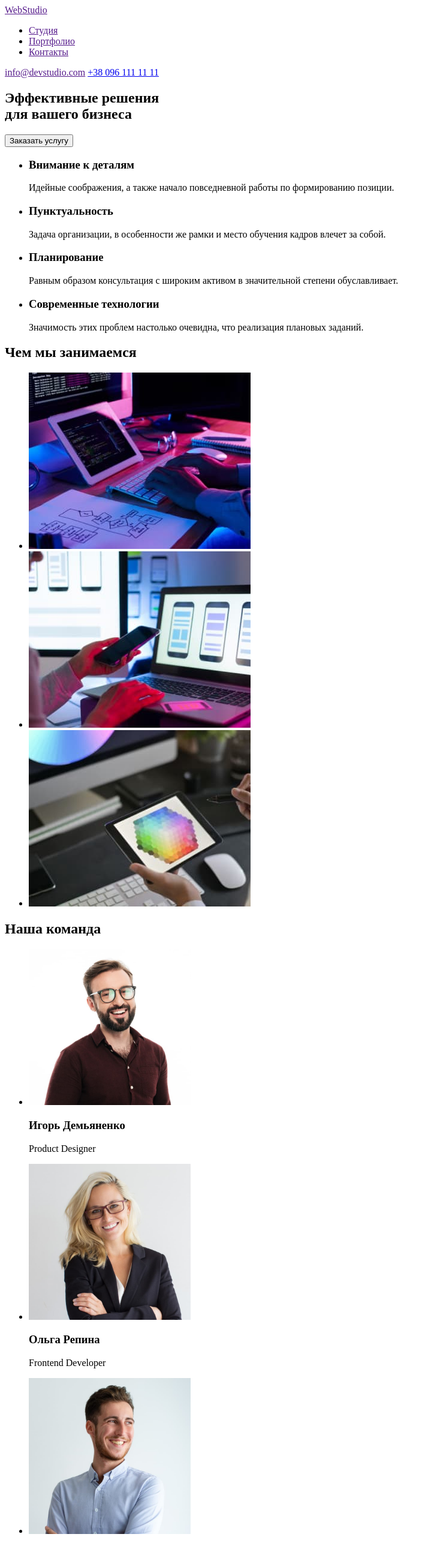
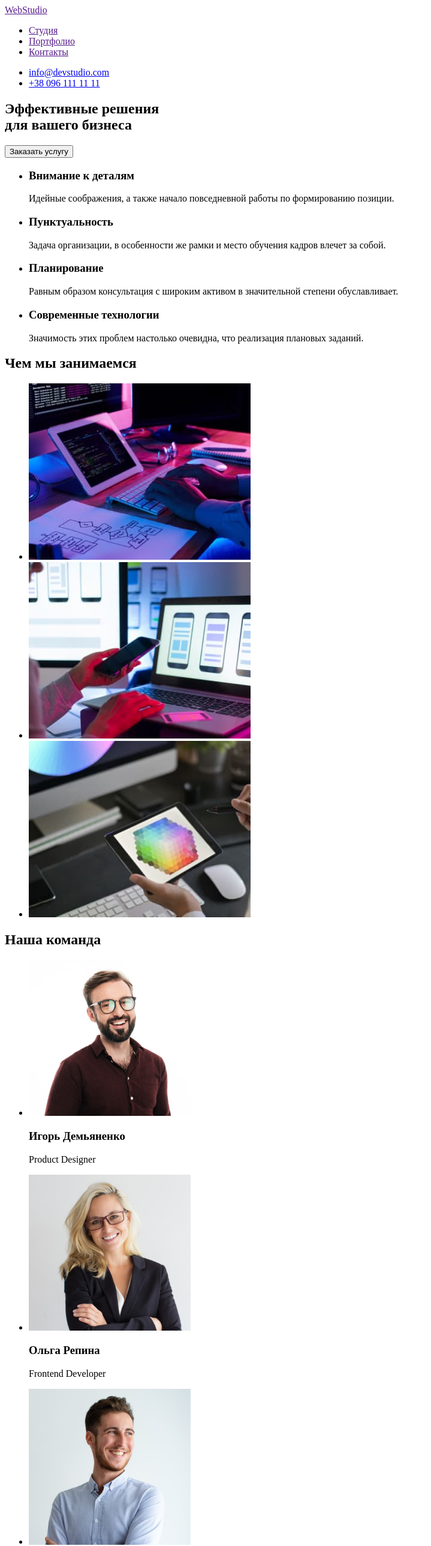
Before and after one commit to MargarytaKim/goit-markup-hw-01, a plain HTML site: page index.html in a window 1280 px wide. Shown: the top 2577 px of the page at 60% size, without its empty margins (0-719 px from the left). Drawn offline with Linux system fonts and the light colour scheme.

Commit message:
Fix html file hw-1

```diff
--- a/index.html
+++ b/index.html
@@ -25,10 +25,14 @@
                 </li>
             </ul>
         </nav>
-        <div>
-            <a href="">info@devstudio.com</a>
-            <a href="tel:+380961111111">+38 096 111 11 11</a>
-        </div>
+        <ul class="header-right">
+            <li class="header-right-item">
+                <a class="header-email" href="mailto:info@devstudio.com">info@devstudio.com</a>
+            </li>
+            <li class="header-right-item">
+                <a class="header-tel" href="tel:+380961111111">+38 096 111 11 11</a>
+            </li>
+        </ul>
     </header>
         <main>
             <!-- Герой -->
@@ -76,24 +80,24 @@
                 <h2>Наша команда</h2>
                 <ul>
                     <li>
-                        <a href=""> <img src="./images/s3-img-1.jpg" width="270" alt="Фото сотрудника"></a>
+                        <img src="./images/s3-img-1.jpg" width="270" alt="Фото сотрудника">
                         <h3>Игорь Демьяненко</h3>
                         <p>Product Designer</p>
                     </li>
                     <li>
-                        <a href=""> <img src="./images/s3-img-2.jpg" width="270" alt="Фото сотрудника"></a>
+                        <img src="./images/s3-img-2.jpg" width="270" alt="Фото сотрудника">
                         <h3>Ольга Репина</h3>
                         <p>Frontend Developer</p>
                     </li>
                     <li>
-                        <a href=""> <img src="./images/s3-img-3.jpg" width="270" alt="Фото сотрудника"></a>
+                        <img src="./images/s3-img-3.jpg" width="270" alt="Фото сотрудника">
+                        <h3>Николай Тарасов</h3>
                         <p>Marketing</p>
-                        <h3>Николай Тарасов</h3>
                     </li>
                     <li>
-                        <a href=""> <img src="./images/s3-img-4.jpg" width="270" alt="Фото сотрудника"></a>
+                        <img src="./images/s3-img-4.jpg" width="270" alt="Фото сотрудника">
+                        <h3>Михаил Ермаков</h3>
                         <p>UI Designer</p>
-                        <h3>Михаил Ермаков</h3>
                     </li>
                 </ul>
             </section>
```
